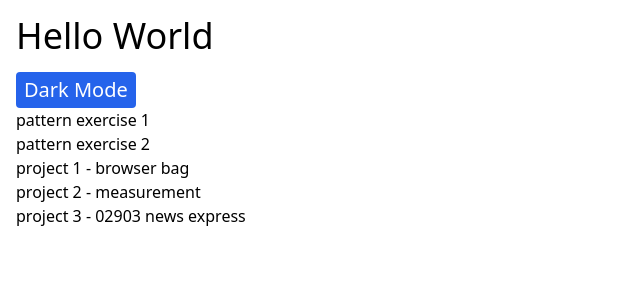
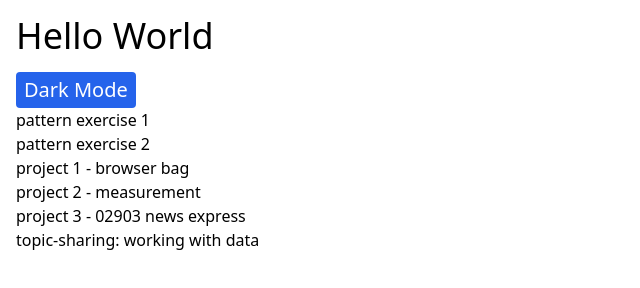
Before and after one commit to zairanliu/zairanliu.github.io, a plain HTML site: page index.html in a window 1280 px wide. Shown: the whole page, without its empty margins (0-640 px from the left). Drawn offline with nearby package versions, Linux system fonts and the light colour scheme.

Commit message:
Update index.html

```diff
--- a/index.html
+++ b/index.html
@@ -52,6 +52,12 @@
           >project 3 - 02903 news express</a
         >
       </li>
+      <li>
+        <a
+          href="https://docs.google.com/presentation/d/1wMRWC4WAtH217NWfuoMmMqdpZPliFkc6PWZlkyW75KQ/edit?usp=sharing"
+          >topic-sharing: working with data</a
+        >
+      </li>
     </ul>
 
     <script src="toggle.js"></script>
```
